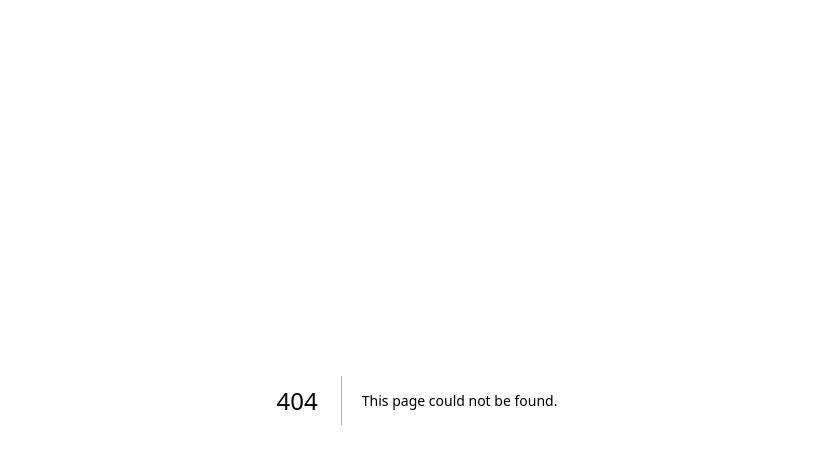
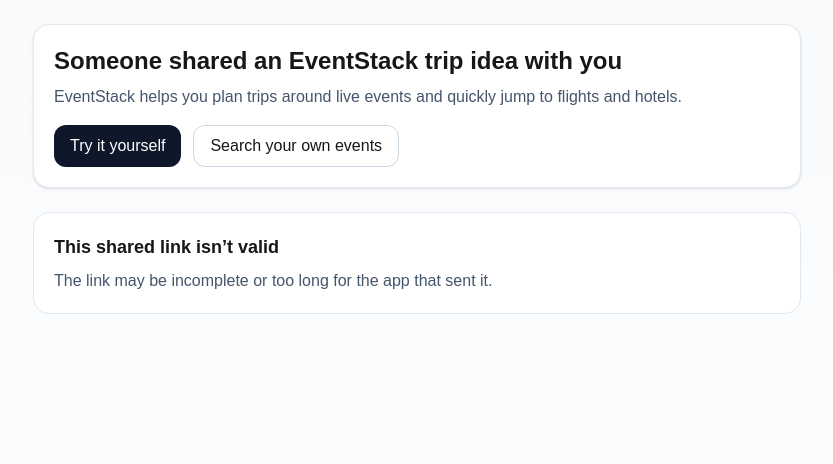
Before and after one commit to ngkurjata/eventstack, a Next.js app: page /share in a window 1280 px wide. Before the commit this address had no page. Shown: the top 464 px of the page, without its empty margins (223-1056 px from the left). Built offline with nearby package versions, Linux system fonts and the light colour scheme.

Commit message:
Fix select() null error

```diff
--- a/app/api/pin/route.ts
+++ b/app/api/pin/route.ts
@@ -23,7 +23,7 @@
     value: "1",
     httpOnly: true,
     sameSite: "lax",
-    secure: true,
+    secure: process.env.NODE_ENV === "production",
     path: "/",
     maxAge: 60 * 60 * 24 * 14, // 14 days
   });
--- a/app/page.tsx
+++ b/app/page.tsx
@@ -674,8 +674,8 @@
   value={daysText}
   onFocus={(e) => {
     // Android-friendly: make it easy to overwrite the prefills
-    requestAnimationFrame(() => e.currentTarget.select());
-  }}
+const el = e.currentTarget as HTMLInputElement | HTMLTextAreaElement | null;
+requestAnimationFrame(() => el?.select());  }}
   onChange={(e) => {
     const next = e.target.value;
 
@@ -714,8 +714,8 @@
   pattern="[0-9]*"
   value={radiusText}
   onFocus={(e) => {
-    requestAnimationFrame(() => e.currentTarget.select());
-  }}
+const el = e.currentTarget as HTMLInputElement | HTMLTextAreaElement | null;
+requestAnimationFrame(() => el?.select());  }}
   onChange={(e) => {
     const next = e.target.value;
 
--- a/app/results/page.tsx
+++ b/app/results/page.tsx
@@ -274,7 +274,8 @@
   const seen = new Set<string>();
   for (const e of events || []) {
     const id = eventId(e);
-    const key = id || `${eventSortKey(e)}|${eventVenueKey(e)}|${normalizeTitleForDedup(eventTitle(e))}`;
+    const key =
+      id || `${eventSortKey(e)}|${eventVenueKey(e)}|${normalizeTitleForDedup(eventTitle(e))}`;
     if (seen.has(key)) continue;
     seen.add(key);
     out.push(e);
@@ -287,7 +288,8 @@
   const seen = new Set<string>();
   for (const e of events || []) {
     const id = eventId(e);
-    const key = id || `${eventSortKey(e)}|${eventVenueKey(e)}|${normalizeTitleForDedup(eventTitle(e))}`;
+    const key =
+      id || `${eventSortKey(e)}|${eventVenueKey(e)}|${normalizeTitleForDedup(eventTitle(e))}`;
     if (seen.has(key)) continue;
     seen.add(key);
     out.push(e);
@@ -345,7 +347,8 @@
 
     const matches = airports.filter((a) => {
       if (!a?.iata) return false;
-      if (country && a.country && String(a.country).toUpperCase() !== String(country).toUpperCase()) return false;
+      if (country && a.country && String(a.country).toUpperCase() !== String(country).toUpperCase())
+        return false;
 
       const aCity = String(a.city || "").toLowerCase();
       const aState = normalizeRegionToStateCode(a.region) || "";
@@ -366,6 +369,16 @@
 
 function cx(...parts: Array<string | false | null | undefined>) {
   return parts.filter(Boolean).join(" ");
+}
+
+/* -------------------- Share (lightweight) helpers -------------------- */
+
+function b64urlEncodeUtf8(str: string) {
+  const bytes = new TextEncoder().encode(str);
+  let bin = "";
+  bytes.forEach((b) => (bin += String.fromCharCode(b)));
+  const b64 = btoa(bin);
+  return b64.replace(/\+/g, "-").replace(/\//g, "_").replace(/=+$/g, "");
 }
 
 function TravelButton({
@@ -473,7 +486,9 @@
   const occurrencesSorted = useMemo(() => {
     const enriched = occurrencesRaw.map((occ: any, idx: number) => {
       const eventsDeduped = dedupeEventsWithinOccurrence(occ.events);
-      const main = [...eventsDeduped].filter((e) => !!eventUrl(e)).sort((a, b) => eventSortKey(a) - eventSortKey(b));
+      const main = [...eventsDeduped]
+        .filter((e) => !!eventUrl(e))
+        .sort((a, b) => eventSortKey(a) - eventSortKey(b));
       const mainDates = uniqueSortedDates(main);
       const firstMain = mainDates[0] ?? null;
       const sortKey = firstMain ? Number(String(firstMain).replace(/-/g, "")) : 99999999;
@@ -584,13 +599,15 @@
     });
   }
 
-  async function shareOccurrence(params: { anchorId: string; titleLine: string; detailLines: string[] }) {
-    const { anchorId, titleLine, detailLines } = params;
+  async function shareOccurrence(params: { occ: any; titleLine: string; detailLines: string[] }) {
+    const { occ, titleLine, detailLines } = params;
 
-    const url = `${window.location.origin}${window.location.pathname}${window.location.search}#${encodeURIComponent(
-      anchorId
-    )}`;
-    const text = [titleLine, ...detailLines, "", "Found on EventStack", url].join("\n");
+    // Encode ONLY this occurrence into the share URL (no storage).
+    const payload = JSON.stringify(occ);
+    const encoded = encodeURIComponent(b64urlEncodeUtf8(payload));
+    const url = `${window.location.origin}/share?o=${encoded}`;
+
+    const text = [titleLine, ...detailLines, "", "Try EventStack:", url].join("\n");
 
     try {
       if (navigator.share) {
@@ -603,7 +620,7 @@
 
     try {
       await navigator.clipboard.writeText(url);
-      showToast("Link copied to clipboard");
+      showToast("Share link copied to clipboard");
     } catch {
       window.prompt("Copy this link:", url);
     }
@@ -712,7 +729,6 @@
               "relative px-5 py-4 flex flex-col sm:flex-row sm:items-start justify-between gap-3",
               includesAll3 ? "bg-red-600 text-white" : "bg-slate-900 text-white"
             )}
-
           >
             <button
               type="button"
@@ -731,7 +747,7 @@
                     })
                   : ["• (No ticketed events found)"];
 
-                shareOccurrence({ anchorId: occKey, titleLine, detailLines });
+                shareOccurrence({ occ, titleLine, detailLines });
               }}
               title="Share this occurrence"
               className="absolute right-4 top-4 sm:hidden rounded-2xl px-4 py-2.5 text-xs font-black tracking-wide bg-white text-slate-900 shadow-lg shadow-black/25 ring-1 ring-white/30 hover:-translate-y-px hover:shadow-xl"
@@ -752,7 +768,6 @@
                   </div>
                 )}
 
-                {/* Share (more prominent) */}
                 <button
                   type="button"
                   onClick={() => {
@@ -770,7 +785,7 @@
                         })
                       : ["• (No ticketed events found)"];
 
-                    shareOccurrence({ anchorId: occKey, titleLine, detailLines });
+                    shareOccurrence({ occ, titleLine, detailLines });
                   }}
                   title="Share this occurrence"
                   className="hidden sm:inline-flex shrink-0 rounded-2xl px-4 py-2.5 text-xs font-black tracking-wide transition bg-white text-slate-900 shadow-lg shadow-black/25 ring-1 ring-white/30 hover:-translate-y-px hover:shadow-xl"
@@ -780,13 +795,13 @@
               </div>
 
               <div className="mt-3 flex w-full flex-wrap items-center justify-center gap-2 sm:mt-2 sm:justify-end">
-                {/* Travel buttons */}
                 <TravelButton
                   label="Hotels"
                   enabled={!!hotelsUrl}
                   title={hotelsUrl ? "Search hotels on Expedia" : "Missing destination or dates"}
                   onClick={() => hotelsUrl && window.open(hotelsUrl, "_blank")}
                 />
+
                 <TravelButton
                   label="Flights"
                   enabled={!!flightsUrl}
@@ -809,6 +824,7 @@
                     window.open(flightsUrl, "_blank");
                   }}
                 />
+
                 <TravelButton
                   label="Flight + Hotel"
                   enabled={!!packagesUrl}
@@ -839,9 +855,7 @@
             {hasOtherPopular ? (
               <button
                 type="button"
-                onClick={() =>
-                  toggleOtherPopular(occKey, canFetchNearby, anchor, startYMD, endYMD, Array.from(mainIds))
-                }
+                onClick={() => toggleOtherPopular(occKey, canFetchNearby, anchor, startYMD, endYMD, Array.from(mainIds))}
                 className="rounded-full px-6 py-2 text-sm font-extrabold border border-slate-300 bg-white hover:bg-slate-100"
               >
                 {showOtherPopular ? "Hide Popular Events Nearby" : "Show Popular Events Nearby"}
@@ -937,9 +951,7 @@
       )}
 
       <div className="max-w-5xl mx-auto px-4 pt-6 pb-3 flex items-center justify-between">
-  <div className="text-sm text-slate-600 font-extrabold">
-    Occurrences: {occCount}
-  </div>
+        <div className="text-sm text-slate-600 font-extrabold">Occurrences: {occCount}</div>
 
         <button
           type="button"
@@ -950,7 +962,6 @@
           Revise Search
         </button>
       </div>
-
 
       <div className="pb-10">
         {hasSearched && !loading && !errMsg && occurrencesSorted.length === 0 && (
--- /dev/null
+++ b/app/share/page.tsx
@@ -0,0 +1,79 @@
+"use client";
+
+import React, { useMemo } from "react";
+import Link from "next/link";
+import { useSearchParams } from "next/navigation";
+
+function b64urlDecode(b64url: string) {
+  const b64 = b64url.replace(/-/g, "+").replace(/_/g, "/");
+  const pad = b64.length % 4 === 0 ? "" : "=".repeat(4 - (b64.length % 4));
+  const bin = atob(b64 + pad);
+  const bytes = new Uint8Array(bin.length);
+  for (let i = 0; i < bin.length; i++) bytes[i] = bin.charCodeAt(i);
+  return new TextDecoder().decode(bytes);
+}
+
+export default function SharePage() {
+  const sp = useSearchParams();
+  const encoded = sp.get("o") || "";
+
+  const occurrence = useMemo(() => {
+    if (!encoded) return null;
+    try {
+      const decodedParam = decodeURIComponent(encoded);
+      const json = b64urlDecode(decodedParam);
+      return JSON.parse(json);
+    } catch {
+      return null;
+    }
+  }, [encoded]);
+
+  return (
+    <main className="min-h-screen bg-gradient-to-b from-slate-50 to-white p-6">
+      <div className="max-w-3xl mx-auto">
+        {/* CTA header */}
+        <div className="rounded-2xl bg-white shadow-sm border border-slate-200 p-5">
+          <h1 className="text-2xl font-semibold">
+            Someone shared an EventStack trip idea with you
+          </h1>
+          <p className="mt-2 text-slate-600">
+            EventStack helps you plan trips around live events and quickly jump to flights and hotels.
+          </p>
+
+          <div className="mt-4 flex gap-3 flex-wrap">
+            <Link
+              href="/"
+              className="inline-flex items-center rounded-xl px-4 py-2 bg-slate-900 text-white"
+            >
+              Try it yourself
+            </Link>
+            <Link
+              href="/"
+              className="inline-flex items-center rounded-xl px-4 py-2 border border-slate-300"
+            >
+              Search your own events
+            </Link>
+          </div>
+        </div>
+
+        {/* Shared content */}
+        <div className="mt-6">
+          {!occurrence ? (
+            <div className="rounded-2xl bg-white border border-slate-200 p-5">
+              <h2 className="text-lg font-semibold">This shared link isn’t valid</h2>
+              <p className="mt-2 text-slate-600">
+                The link may be incomplete or too long for the app that sent it.
+              </p>
+            </div>
+          ) : (
+            <div className="rounded-2xl bg-white border border-slate-200 p-4 overflow-auto">
+              <pre className="text-sm whitespace-pre-wrap">
+                {JSON.stringify(occurrence, null, 2)}
+              </pre>
+            </div>
+          )}
+        </div>
+      </div>
+    </main>
+  );
+}
--- a/middleware.ts
+++ /dev/null
@@ -1,21 +0,0 @@
-import { NextResponse } from "next/server";
-import type { NextRequest } from "next/server";
-
-export const config = {
-  matcher: [
-    "/((?!_next/static|_next/image|favicon.ico|robots.txt|sitemap.xml|pin|api/pin).*)",
-  ],
-};
-
-export function middleware(req: NextRequest) {
-  const ok = req.cookies.get("eventstack_pin_ok")?.value === "1";
-  if (ok) return NextResponse.next();
-
-  const url = req.nextUrl.clone();
-  url.pathname = "/pin";
-  url.searchParams.set(
-    "next",
-    req.nextUrl.pathname + req.nextUrl.search
-  );
-  return NextResponse.redirect(url);
-}
--- /dev/null
+++ b/proxy.ts
@@ -0,0 +1,31 @@
+import { NextResponse } from "next/server";
+import type { NextRequest } from "next/server";
+
+export default function proxy(req: NextRequest) {
+  const { pathname } = req.nextUrl;
+
+  // Always allow:
+  if (
+    pathname.startsWith("/_next") ||
+    pathname.startsWith("/favicon") ||
+    pathname === "/pin" ||
+    pathname.startsWith("/api/pin") ||
+    pathname === "/share"
+  ) {
+    return NextResponse.next();
+  }
+
+  const ok = req.cookies.get("eventstack_pin_ok")?.value;
+
+  if (!ok) {
+    const url = req.nextUrl.clone();
+    url.pathname = "/pin";
+    return NextResponse.redirect(url);
+  }
+
+  return NextResponse.next();
+}
+
+export const config = {
+  matcher: ["/((?!_next/static|_next/image|favicon.ico).*)"],
+};
```
Lines whose indentation alone changed are shown as unchanged.
